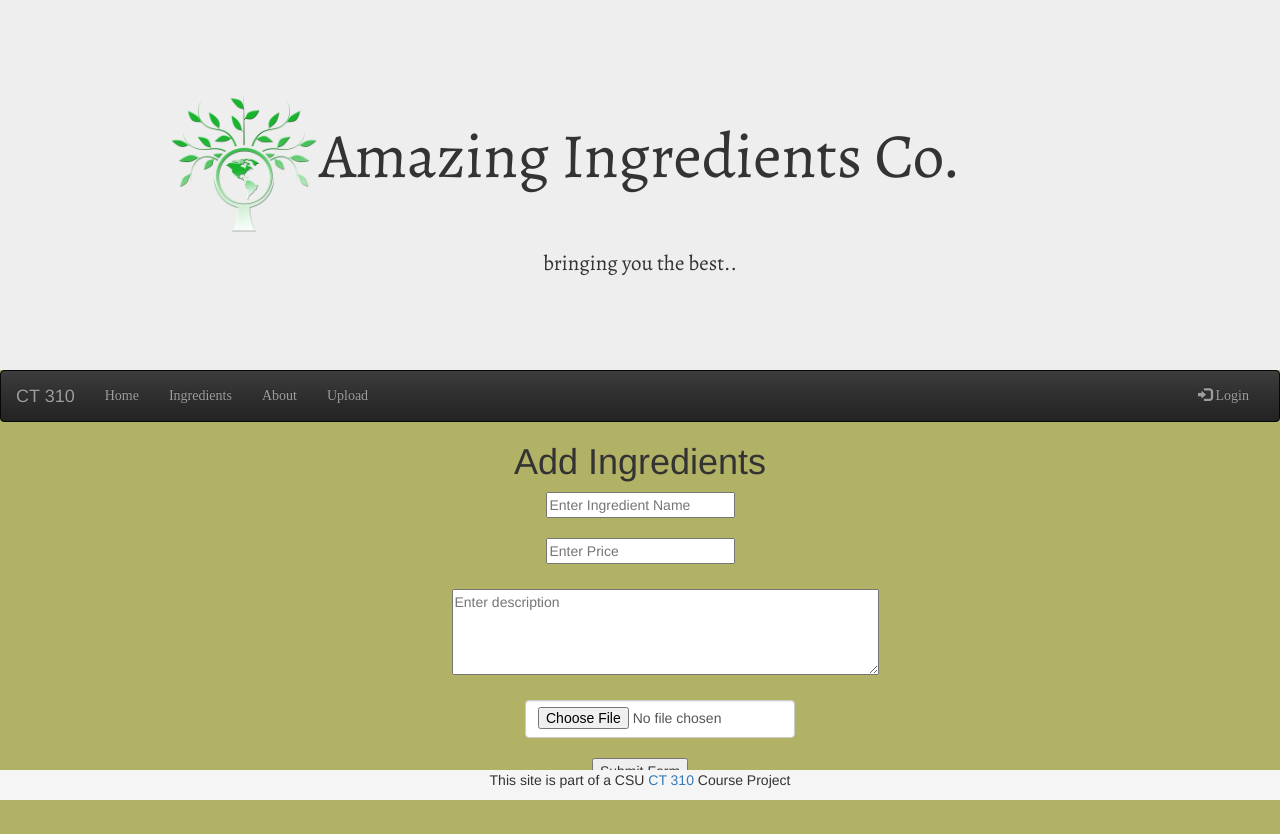
After one commit to Alansor/ifyTwo, a PHP site: page /upload.php in a window 1280 px wide. The commit adds this page. Run offline with PHP 8.4, Linux system fonts and the light colour scheme; some libraries are stand-ins or nearby versions.

Commit message:
added add stuff page

```diff
--- a/Project2/header.php
+++ b/Project2/header.php
@@ -64,7 +64,8 @@ $uri = rtrim ( dirname ( $_SERVER ['PHP_SELF'] ), '/\\' );
                                                 </ul>
                                         </li>
 
-					<li><a href="about.php">About</a></li>\
+					<li><a href="about.php">About</a></li>
+					<li><a href="upload.php">Upload</a></li>
 
                               </ul>
 				<ul class="nav navbar-nav navbar-right">
--- /dev/null
+++ b/Project2/upload.php
@@ -0,0 +1,72 @@
+<?php
+$loginPage = FALSE;
+$helpPage  = FALSE;
+include 'header.php';
+
+$ingName       = $image = $price = $description = $description = $txt1 = $txt2 = $error = '';
+
+$max_file_size = 1000000;
+
+
+if (isset($_POST["submitform"])) {
+
+    $ingName     = $_POST['ingName'];
+    $image       = $_FILES['image']['name'];
+    $price       = $_POST['price'];
+    $description = $_POST['description'];
+    $description  = $_POST['description'];
+
+    $dbh->upload($ingName, $image, $price, $description, $description);
+
+    $move = "./images/" . $_FILES['image']['name'];
+    move_uploaded_file($_FILES['image']['tmp_name'], "$move");
+    chmod($move, 0755);
+
+    header("Location: index.php");
+
+}
+
+?>
+
+<div id="addIng">
+    <h1 align="center"><stong>Add Ingredients</strong></h1>
+    <form name='input' action="#" method='post' enctype="multipart/form-data" id="formInput" align="center" >
+
+        <input id="formBox" type='text' value='<?php
+echo $ingName;
+?>' id='ingName' name='ingName' placeholder='Enter Ingredient Name'/>
+        <br/>
+
+        <input id="formBox" type="hidden" name="MAX_FILE_SIZE" value="<?php
+echo $max_file_size;
+?>" />
+        <br/>
+
+        <input id="formBox" type='text' value='<?php
+echo $price;
+?>' id='price' name='price' placeholder='Enter Price'/>
+        <br/>
+
+        <textarea value='<?php
+echo $description;
+?>' style="margin-top: 25px; margin-left: 50px;" rows="4" cols="50" id="formInput" name="description" placeholder='Enter description'></textarea>
+        <br/>
+        <br/>
+<input type='file' value='<?php
+echo $image;
+?>' id='image' name='image' class="form-control" style="padding-bottom: 30px; width: 270px;vertical-align: middle;margin-left: 40px;display: inline-block;" />
+        <br/>
+
+        <?php
+echo $error;
+?>
+<br/>
+       <input type='submit' value='Submit Form' name='submitform' class="Submit Form" />
+
+    </form>
+
+
+</div>
+
+<?php
+include 'footer.php';
```
Also changed, not shown: Project2/dbconnect.php (indentation only), Project2/images/avocado.jpg (added), Project2/images/ginger.jpg (added), Project2/images/plantain.jpg (added), Project2/snakes.db (added).
